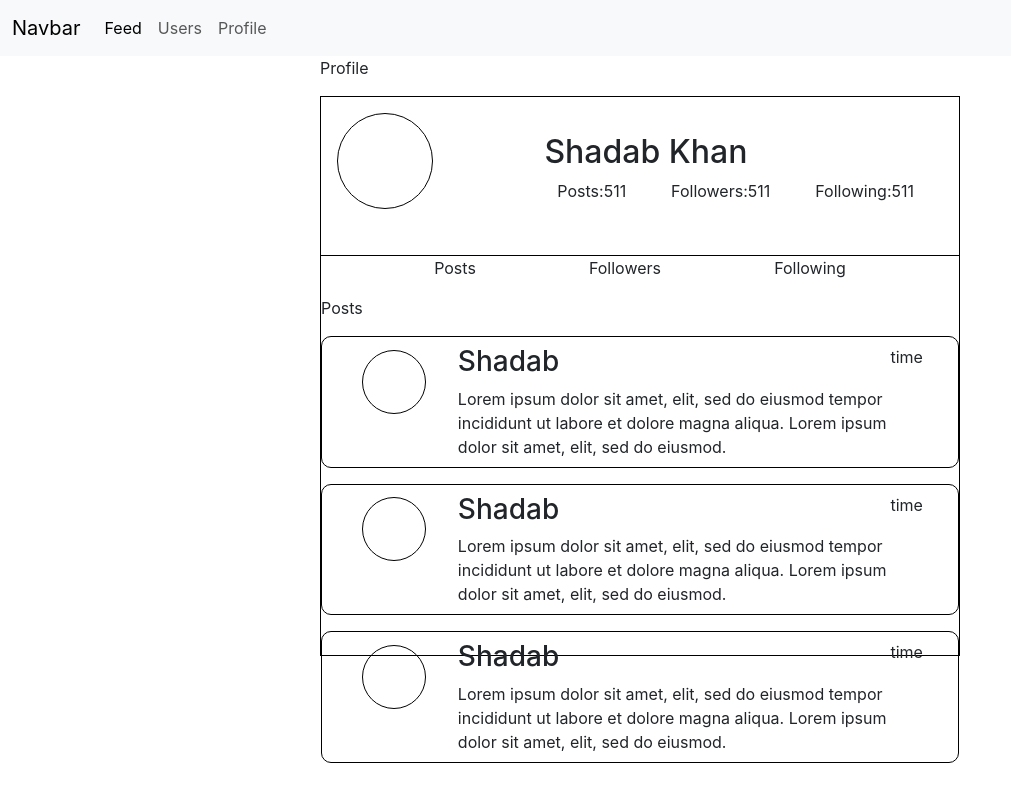
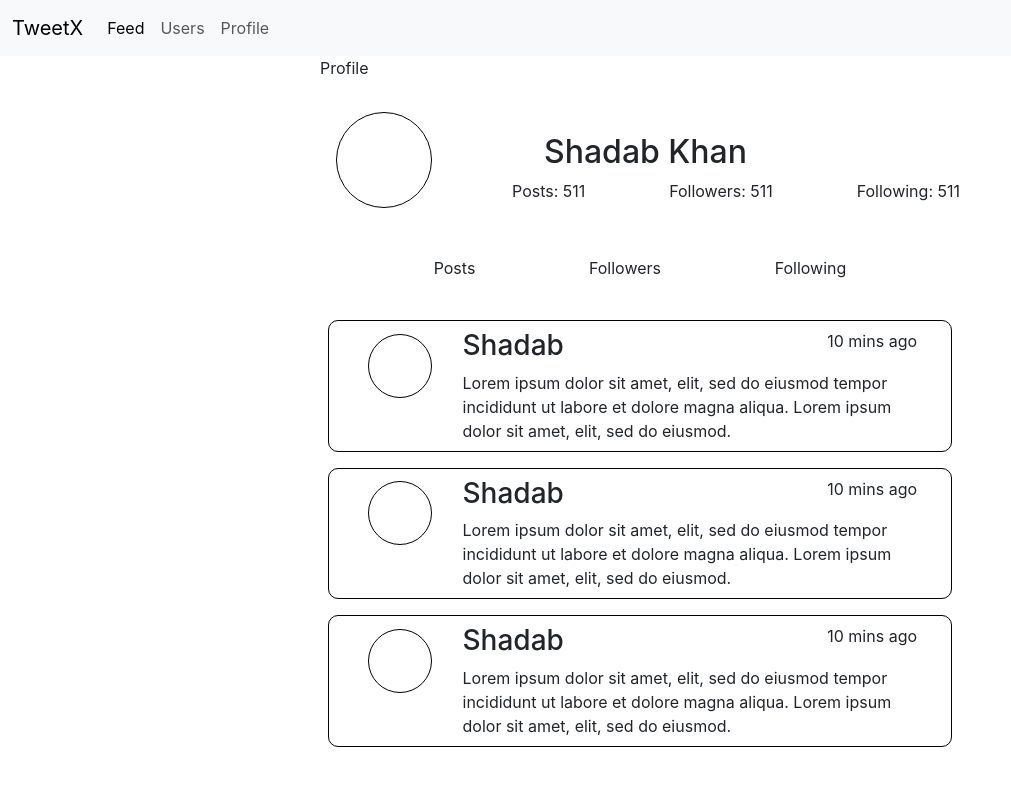
Before and after one commit to Shadab8989/tweetx, a React (Create React App) app: page /profile in a window 1280 px wide. Shown: the whole page, without its empty margins (0-1011 px from the left). Built offline with nearby package versions, Linux system fonts and the light colour scheme.

Commit message:
styleChanges

```diff
--- a/src/components/feed/feed.css
+++ b/src/components/feed/feed.css
@@ -4,9 +4,7 @@
     /* border: 2px solid black; */
     height: fit-content;
     padding: 1rem;
-
 }
-
 
 .write-btn{
     width: 5rem;
@@ -17,3 +15,26 @@
 .feed-container{
 
 }
+
+.feed-post-container{
+    display: none;
+    margin: 1rem;
+}
+.feed-post-container > * {
+    border-radius: 7px;
+    margin-bottom: 0.5rem;
+}
+
+.feed-post-container > input{
+    width: 20rem;
+
+}
+
+.feed-post-container > button {
+
+
+}
+
+.display{
+    display: block;
+}
--- a/src/components/feed/feed.js
+++ b/src/components/feed/feed.js
@@ -1,18 +1,27 @@
 import React from 'react'
 import "./feed.css"
 import IndividualTweet from './individualTweet/individualTweet'
+import { useRef } from 'react'
 
 function Feed() {
+  const divRef = useRef(null);
+  const handleWriteClick = (event) => {
+    divRef.current.classList.add('display')
+  }
+
   return (
     <><div className='main-container'>
-      <button className='write-btn'>Write</button>
+      <button className='write-btn' onClick={handleWriteClick}>Write</button>
+      <div ref={divRef} className='feed-post-container'>
+      <input className='feed-input'></input>
+      <button>Post</button>
+      </div>
       <div className='feed-container'>
       <IndividualTweet />
       <IndividualTweet />
       <IndividualTweet />
       <IndividualTweet />
       <IndividualTweet />
-
       </div>
     </div>
 
--- a/src/components/feed/individualTweet/individualTweet.js
+++ b/src/components/feed/individualTweet/individualTweet.js
@@ -9,7 +9,7 @@ function IndividualTweet() {
     <div className='tweet-content'>
     <div className='tweet-head'>
          <h3>Shadab</h3>
-        <p>time</p>
+        <p>10 mins ago</p>
     </div>
         <div className='tweet-para'>Lorem ipsum dolor sit amet, elit, sed do eiusmod tempor incididunt ut labore et dolore magna aliqua.
         Lorem ipsum dolor sit amet, elit, sed do eiusmod. </div>
--- a/src/components/navbar/navbar.js
+++ b/src/components/navbar/navbar.js
@@ -1,34 +1,48 @@
-import React from 'react'
-import { Link } from 'react-router-dom'
+import React from "react";
+import { Link } from "react-router-dom";
 
 function Navbar() {
 	return (
 		<>
 			<nav className="navbar navbar-expand-lg bg-body-tertiary">
 				<div className="container-fluid">
-    <Link className="navbar-brand" to="/">Navbar</Link>
-    <button className="navbar-toggler" type="button" data-bs-toggle="collapse" data-bs-target="#navbarSupportedContent" aria-controls="navbarSupportedContent" aria-expanded="false" aria-label="Toggle navigation">
+					<Link className="navbar-brand" to="/">
+						TweetX
+					</Link>
+					<button
+						className="navbar-toggler"
+						type="button"
+						data-bs-toggle="collapse"
+						data-bs-target="#navbarSupportedContent"
+						aria-controls="navbarSupportedContent"
+						aria-expanded="false"
+						aria-label="Toggle navigation"
+					>
 						<span className="navbar-toggler-icon"></span>
 					</button>
 					<div className="collapse navbar-collapse" id="navbarSupportedContent">
 						<ul className="navbar-nav me-auto mb-2 mb-lg-0">
 							<li className="nav-item">
-          <Link className="nav-link active" aria-current="page" to="/">Feed</Link>
+								<Link className="nav-link active" aria-current="page" to="/">
+									Feed
+								</Link>
 							</li>
 							<li className="nav-item">
-          <Link className="nav-link" to="/users">Users</Link>
+								<Link className="nav-link" to="/users">
+									Users
+								</Link>
 							</li>
 							<li className="nav-item">
-          <Link className="nav-link" to="/profile">Profile</Link>
+								<Link className="nav-link" to="/profile">
+									Profile
+								</Link>
 							</li>
 						</ul>
-
 					</div>
 				</div>
 			</nav>
-
 		</>
-  )
+	);
 }
 
-export default Navbar
+export default Navbar;
--- a/src/components/profile/posts/posts.js
+++ b/src/components/profile/posts/posts.js
@@ -3,8 +3,7 @@ import IndividualTweet from '../../feed/individualTweet/individualTweet'
 
 function Posts() {
   return (
-    <div style={{overflowY:"auto"}}>
-      <p>Posts</p>
+    <div style={{padding:"0.5rem"}}>
       <IndividualTweet />
       <IndividualTweet />
       <IndividualTweet />
--- a/src/components/profile/profile.css
+++ b/src/components/profile/profile.css
@@ -8,7 +8,6 @@
     width: 100%;
     justify-content: space-between;
     margin: auto;
-    border: 1px solid black;
     height: 10rem;
     display: flex;
 }
@@ -31,14 +30,14 @@ margin: 1rem;
 
 .number-info{
     display: flex;
-    justify-content:space-evenly ;
+    flex-wrap: wrap;
+    justify-content:space-between ;
 }
 
 .container-2{
-    border: 1px solid black;
     border-top: none;
     width: 100%;
-    height: 25rem;
+    height: fit-content;
     margin: auto;
 }
 
--- a/src/components/profile/profile.js
+++ b/src/components/profile/profile.js
@@ -18,9 +18,9 @@ function Profile() {
 					<div style={{width:'100%'}}>
 						<h2 style={{marginLeft:"2rem"}}>Shadab Khan</h2>
 						<div className="number-info">
-              <p>Posts:511</p>
-              <p>Followers:511</p>
-              <p>Following:511</p>
+              <p>Posts: 511</p>
+              <p>Followers: 511</p>
+              <p>Following: 511</p>
             </div>
 					</div>
 				</div>
--- a/src/components/users/users.css
+++ b/src/components/users/users.css
@@ -1,5 +1,4 @@
 .users-container {
-	border: 2px solid black;
 	width: 50%;
 	height: fit-content;
 	margin: auto;
--- a/src/components/users/users.js
+++ b/src/components/users/users.js
@@ -10,7 +10,6 @@ function Users() {
 
 	return (
 		<>
-			<p>Users</p>
 			<div className="users-container">
 				{usersArray.map(user => {
           return (<>
```
Lines whose indentation alone changed are shown as unchanged.
